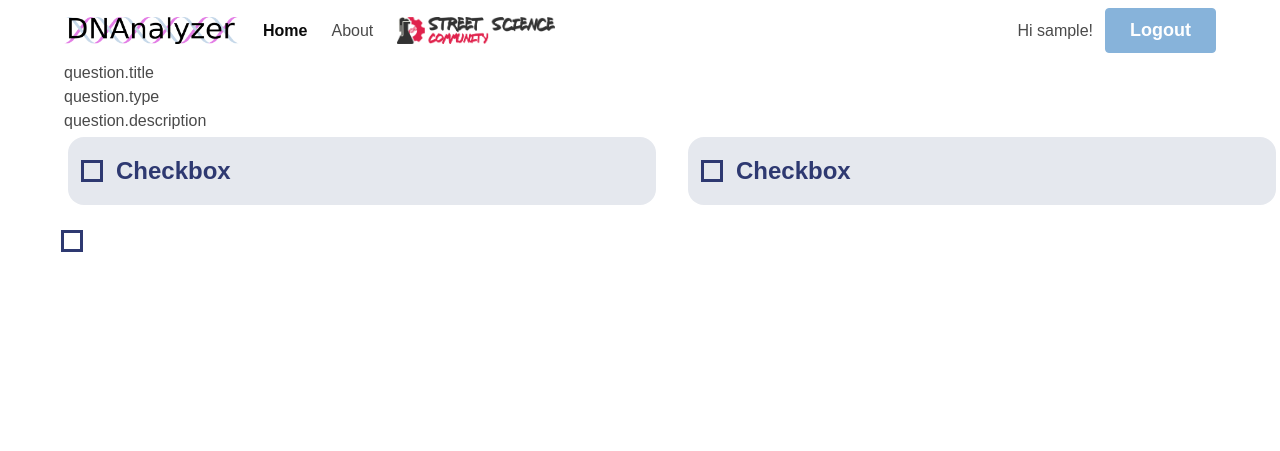
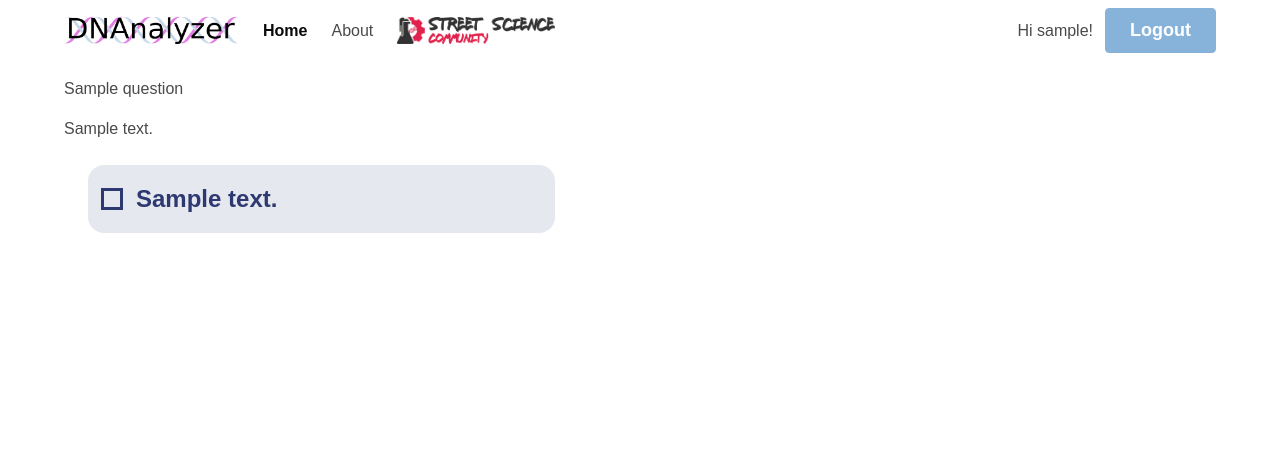
Before and after one commit to StreetScienceCommunity/DNAnalyzer, a Flask app: page /quiz/1 in a window 1280 px wide. Shown: the top 451 px of the page. Run offline with Flask 2, Linux system fonts and the light colour scheme; a user stored in the database is signed in; tables that the repository leaves empty hold one stand-in row (values such as "Sample post"); parts of the project's set-up code (start-up, migrations or seed data) failed here and were passed over; some libraries are stand-ins or nearby versions.

Commit message:
add questions with choices to the template and show them

```diff
--- a/dnapi/routes/main.py
+++ b/dnapi/routes/main.py
@@ -103,4 +103,6 @@ def quiz(chapter_id):
     @param chapter_id: the chapter id for showing related quiz questions
     @return: the template for quiz
     """
-    return render_template("games/quiz.html")
+    questions = Question.query.filter_by(chapter_id=chapter_id).order_by(Question.id).all()
+    questions = questions_schema.dump(questions)
+    return render_template("games/quiz.html", questions=questions)
--- a/dnapi/static/css/styles.css
+++ b/dnapi/static/css/styles.css
@@ -260,12 +260,20 @@ body > footer {
 
 
 /* quiz START */
-
+.q_title{
+	margin-top: 1rem;
+}
+.q_description{
+	margin-top: 1rem;
+}
+.choice_block{
+	margin: 1rem 1rem 2rem 1rem;
+}
 .wrapper{
 	padding: 1rem;
 	border-radius: 1rem;
 	background: #E5E8EE;
-	margin: 1rem;
+	margin: 0.5rem;
 	display: flex;
 	align-items: center;
 	justify-content: flex-start;
--- a/dnapi/templates/games/quiz.html
+++ b/dnapi/templates/games/quiz.html
@@ -3,22 +3,26 @@
 {% block body %}
 
 <div class="quiz">
-    <h1 id="q_title">question.title</h1>
-    <p id="q_type">question.type</p>
-    <p id="q_description">question.description</p>
-    <div id="q_choices" class="q_choices">
-        <div class="columns choice_block">
-            <div class="wrapper column is-half">
-                <input type="checkbox" class="check" id="1">
-                <label for="1" class="choice_text"> Checkbox </label>
+    {% if questions %}
+        {% for question in questions %}
+            <h1 class="q_title">{{question.title}}</h1>
+            {% if question.description %}
+                <p class="q_description">{{question.description}}</p>
+            {% endif %}
+            <div id="q_choices" class="q_choices">
+                <div class="columns is-multiline choice_block">
+                    {% for choice in question.choices%}
+                        <div class="wrapper column is-5">
+                            <input type="checkbox" class="check" id="{{ choice.id }}">
+                            <label for="{{ choice.id }}" class="choice_text"> {{ choice.content }} </label>
+                        </div>
+                    {% endfor %}
+                </div>
             </div>
-            <div class="wrapper column is-half">
-                <input type="checkbox" class="check" id="2">
-                <label for="2" class="choice_text"> Checkbox </label>
-            </div>
-        </div>
-        <input type="checkbox" class="check" id="3">
-    </div>
+        {% endfor %}
+
+    {% endif %}
+
 
 </div>
 
```
